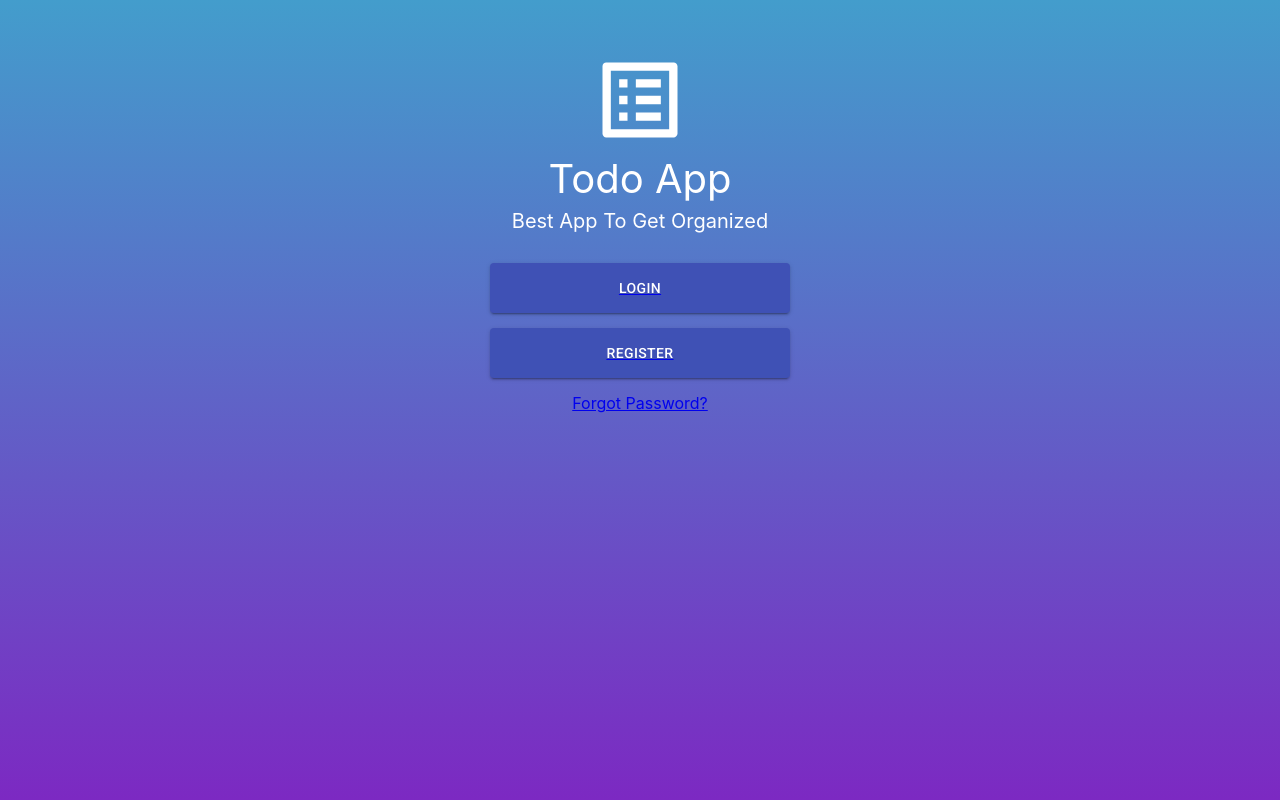
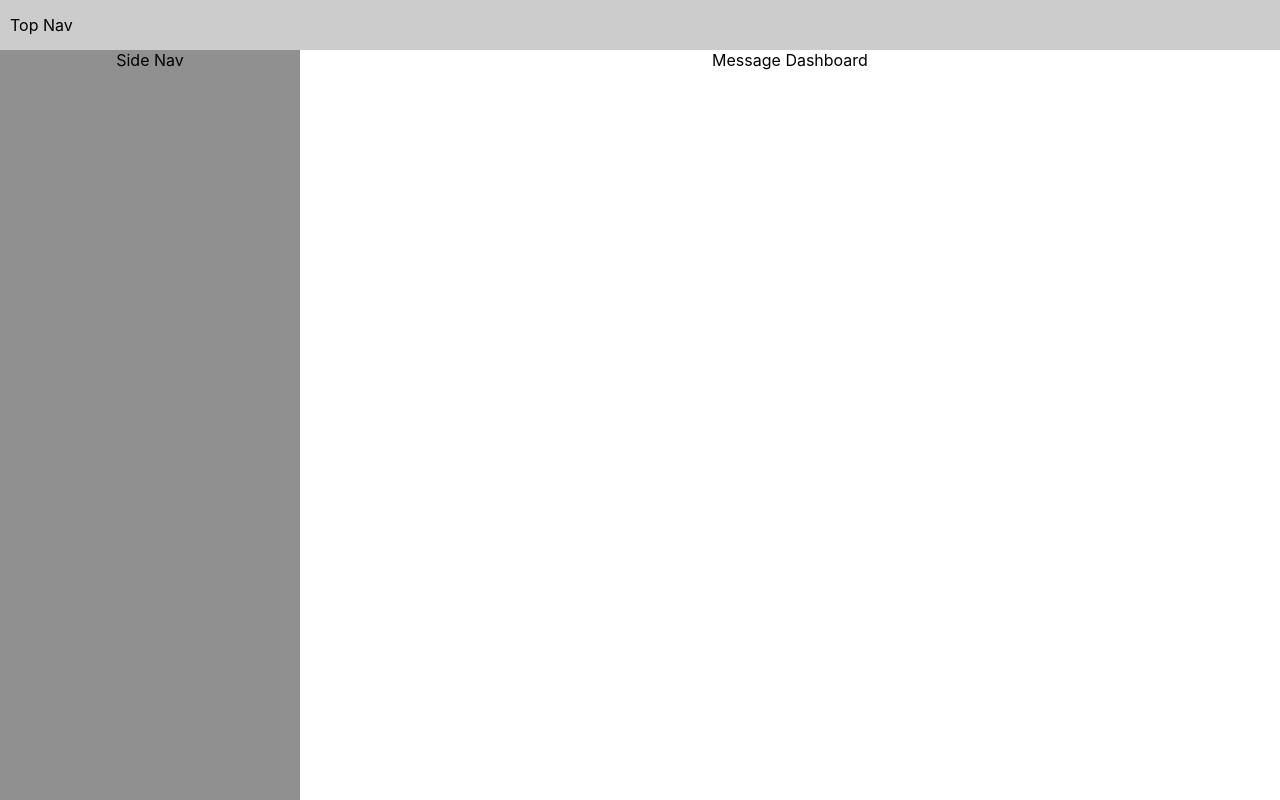
Before and after one commit to pix3lflare/matching_game, a React (Create React App) app: page / in a window 1280 px wide. Built offline with nearby package versions, Linux system fonts and the light colour scheme.

Commit message:
added some dashboard template files

```diff
--- a/src/App.js
+++ b/src/App.js
@@ -4,6 +4,8 @@ import './dashboard.scss';
 import './todo_app.scss';
 import MatchingGame from './MatchingGame';
 import Dashboard from './Dashboard';
+import UserDashboard from './Dashboard/UserDashboard';
+import MessageDashboard from './Dashboard/MessageDashboard';
 import TodoApp from './TodoApp'
 import { createSlice, configureStore } from '@reduxjs/toolkit'
 import { Provider } from 'react-redux'
@@ -38,7 +40,10 @@ class App extends React.Component {
       <Provider store={store}>
         <PersistGate loading={null} persistor={persistor}>
            <div className="App">
-             <TodoApp/>
+
+             {/*<TodoApp/>*/}
+             <MessageDashboard/>
+
            </div>
         </PersistGate>
       </Provider>
--- /dev/null
+++ b/src/Dashboard/MessageDashboard.js
@@ -0,0 +1,10 @@
+import Dashboard from './index.js'
+import React from 'react'
+
+export default class MessageDashboard extends React.Component{
+    render(){
+        return(
+            <Dashboard>Message Dashboard</Dashboard>
+        )
+    }
+}
--- a/src/Dashboard/NavBtn.js
+++ b/src/Dashboard/NavBtn.js
@@ -1,15 +1,14 @@
 import React, { Component } from 'react';
-import {ThemeContext} from './theme_context'
+
 
 export default class NavBtn extends Component {
-  static contextType = ThemeContext;
 
   render() {
     const icon = this.props.icon
     const theme = this.context.theme
 
     return (
-      <div className={`nav-btn ${theme}`} onClick={this.props.onClick}>
+      <div className={`nav-btn`} onClick={this.props.onClick}>
         {icon}
         <label>{this.props.label}</label>
       </div>
--- a/src/Dashboard/SideNav.js
+++ b/src/Dashboard/SideNav.js
@@ -3,26 +3,11 @@ import NavBtn from './NavBtn'
 import {ThemeContext} from './theme_context'
 
 export default class SideNav extends Component {
-    static contextType = ThemeContext;
-
     render() {
-        const theme=this.context.theme
-
         return (
-            <div className={`side-nav ${theme}`}>
-
-                <NavBtn
-                    icon={<i class="fas fa-user"></i>}
-                    label='Profile'
-                    onClick={()=>{
-                        fetch("http://localhost:9000/testAPI/")
-                        .then(res => res.text())
-                        .then(res => {
-                            console.log('Response')
-                            console.log(res)
-                        });
-                    }}
-                />
+            <div className={`side-nav`}>
+                    Side Nav
+                {/*
 
                 <NavBtn
                     icon={<i class="fas fa-users"></i>}
@@ -43,7 +28,7 @@ export default class SideNav extends Component {
                     icon={<i class="fas fa-cog"></i>}
                     label='Settings'
                 />
-
+                */}
             </div>
         )
     }
--- a/src/Dashboard/TopNav.js
+++ b/src/Dashboard/TopNav.js
@@ -8,9 +8,8 @@ export default class TopNav extends Component {
   render() {
     const {theme} = this.context
     return (
-      <div className={`top-nav ${theme}`}>
-        <div className="name">Dashboard</div>
-        <ThemeSelector theme={theme}/>
+      <div className='top-nav'>
+        Top Nav
       </div>
     );
   }
--- /dev/null
+++ b/src/Dashboard/UserDashboard.js
@@ -0,0 +1,10 @@
+import Dashboard from './index.js'
+import React from 'react'
+
+export default class UserDashboard extends React.Component{
+    render(){
+        return(
+            <Dashboard>User Dashboard</Dashboard>
+        )
+    }
+}
--- a/src/Dashboard/index.js
+++ b/src/Dashboard/index.js
@@ -1,35 +1,22 @@
 import React from 'react'
 import TopNav from './TopNav'
+import SideNav from './SideNav'
 import Content from './Content'
 import {ThemeContext} from './theme_context'
 
 
 export default class Dashboard extends React.Component{
-
-    constructor(props){
-        super(props)
-        this.state = {
-            theme: 'dark'
-        }
-    }
-
-    updateTheme = (theme) => {
-        this.setState({theme})
-    }
-
     render(){
-        const {theme} = this.state
-
         return(
-            <ThemeContext.Provider value={{
-                theme,
-                updateTheme: this.updateTheme,
-            }}>
-                <div className='dashboard'>
-                    <TopNav/>
-                    <Content/>
+            <div className='dashboard'>
+                <TopNav/>
+                <div className='content-section'>
+                    <SideNav/>
+                    <div className='content-pane'>
+                        {this.props.children}
+                    </div>
                 </div>
-            </ThemeContext.Provider>
+            </div>
         )
     }
 }
--- a/src/reducers/index.js
+++ b/src/reducers/index.js
@@ -6,5 +6,4 @@ import { todoSlice } from './TodoSlice.js'
 export default combineReducers({
   auth: authSlice.reducer,
   todo: todoSlice.reducer,
-
 })
```
